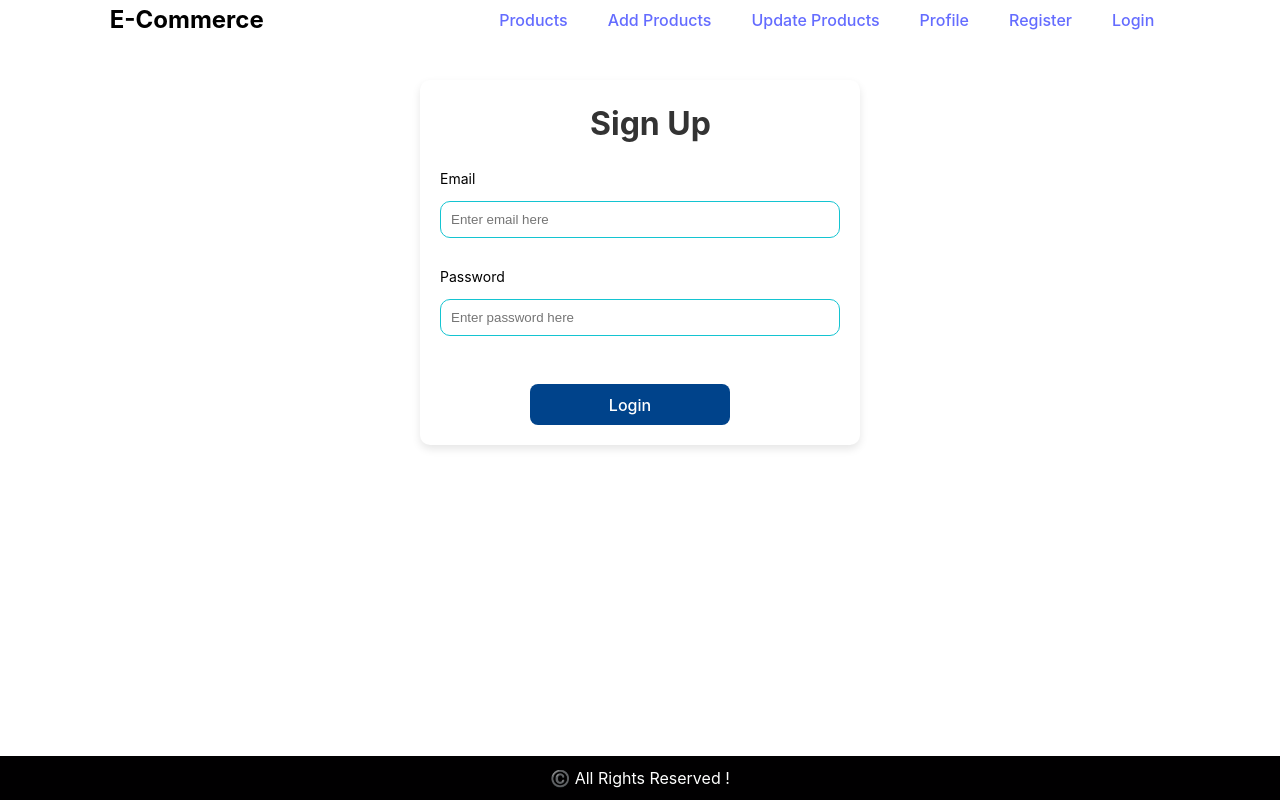
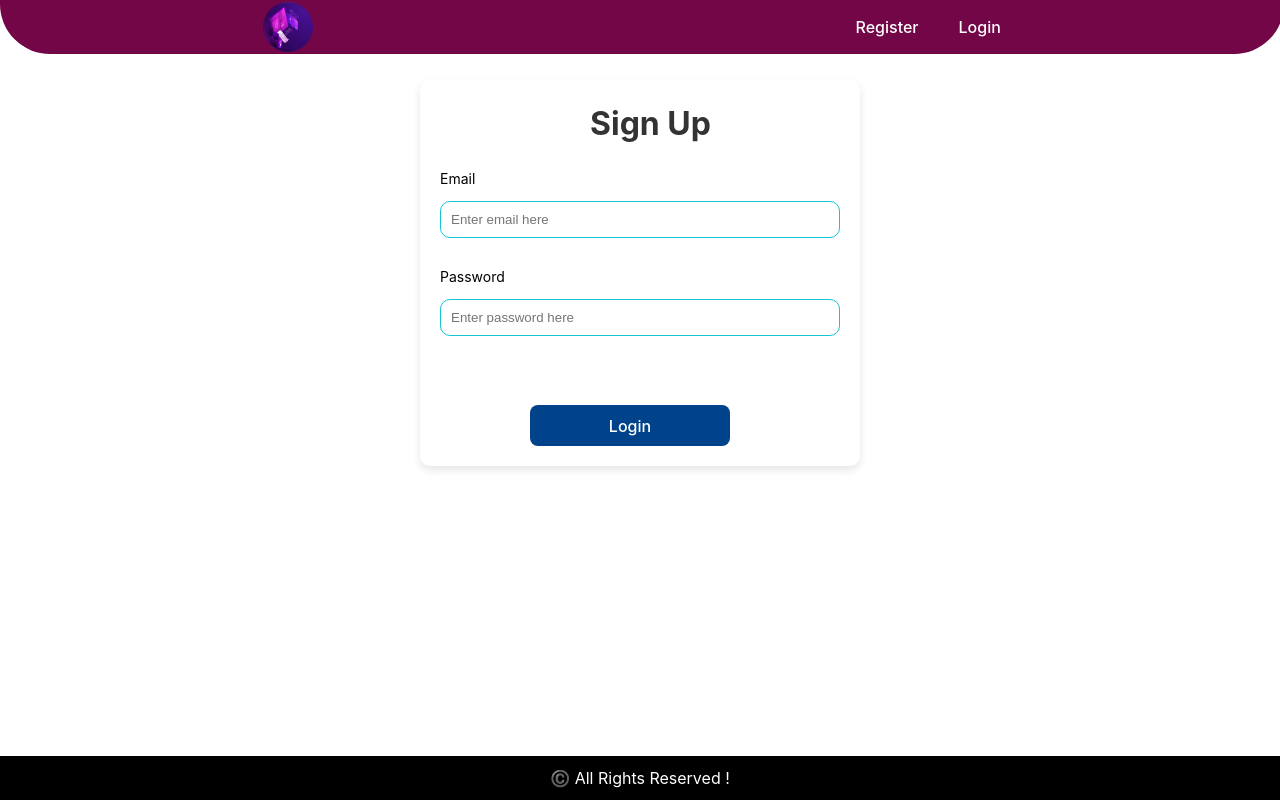
Before and after one commit to shubhamdsk/E-Commerce, a React (Vite) app in the folder frontend/: page /login in a window 1280 px wide. Built offline with nearby package versions, Linux system fonts and the light colour scheme.

Commit message:
complete login module

```diff
--- a/frontend/src/App.css
+++ b/frontend/src/App.css
@@ -2,7 +2,6 @@
   font-family: Inter, system-ui, Avenir, Helvetica, Arial, sans-serif;
   line-height: 1.5;
   font-weight: 400;
-  /* background-color: #242424; */
   color: white;
   font-synthesis: none;
   text-rendering: optimizeLegibility;
@@ -12,11 +11,11 @@
 
 a {
   font-weight: 500;
-  color: #646cff;
+  color: white;
   text-decoration: inherit;
 }
 a:hover {
-  color: #535bf2;
+  color: #d7b7c1;
 }
 h1 {
   color: black;
--- a/frontend/src/components/auth/login/Login.jsx
+++ b/frontend/src/components/auth/login/Login.jsx
@@ -1,7 +1,16 @@
-import React, { useState } from "react";
+import React, { useEffect, useState } from "react";
 import Style from "./Login.module.css";
+import { useNavigate } from "react-router-dom";
 import { url } from "../../../environment/environment_url";
 const Login = () => {
+  const navigate = useNavigate();
+  const auth = localStorage.getItem("user");
+  useEffect(() => {
+    if (auth) {
+      navigate("/");
+    }
+  }, []);
+
   const [formData, setFormData] = useState({
     email: "",
     password: "",
@@ -9,6 +18,7 @@ const Login = () => {
   const [error, setError] = useState({
     email: "",
     password: "",
+    general: "",
   });
 
   const handleChange = (e) => {
@@ -19,10 +29,11 @@ const Login = () => {
       [name]: value,
     });
 
-    setError({
-      ...error,
+    setError((prevError) => ({
+      ...prevError,
       [name]: "",
-    });
+      general: "",
+    }));
   };
 
   const handleValidate = () => {
@@ -49,7 +60,9 @@ const Login = () => {
   };
 
   const handleLogin = async () => {
-    if (handleValidate()) {
+    if (!handleValidate()) return;
+
+    try {
       const response = await fetch(url.auth.login, {
         method: "POST",
         body: JSON.stringify(formData),
@@ -57,10 +70,38 @@ const Login = () => {
           "Content-Type": "application/json",
         },
       });
+
       const result = await response.json();
-      console.log(result);
+      console.log("Backend Response:", result);
+
+      if (!result.success) {
+        setError({
+          email: result.error.toLowerCase().includes("email")
+            ? result.error
+            : "",
+          password: result.error.toLowerCase().includes("password")
+            ? result.error
+            : "",
+          general:
+            !result.error.toLowerCase().includes("email") &&
+            !result.error.toLowerCase().includes("password")
+              ? result.error
+              : "",
+        });
+        return;
+      }
+      if (result.user) {
+        localStorage.setItem("user", JSON.stringify(result));
+        navigate("/");
+      }
+
+      console.log("Login Successful", result);
+    } catch (error) {
+      console.error("Login error:", error);
+      setError({ general: "Login failed. Please try again." });
     }
   };
+
   return (
     <div className={Style["form-container"]}>
       <div className={Style["register"]}>
@@ -88,6 +129,7 @@ const Login = () => {
           placeholder="Enter password here"
         />
         <div className={Style["error-message"]}>{error.password}</div>
+        <div className={Style["general-message"]}>{error.general}</div>
 
         <button
           type="button"
--- a/frontend/src/components/auth/login/Login.module.css
+++ b/frontend/src/components/auth/login/Login.module.css
@@ -34,6 +34,14 @@
   margin-top: 1px;
   color: red !important;
   font-size: 12px;
+}
+
+.general-message {
+  height: 20px;
+  margin-top: 1px;
+  color: red !important;
+  font-size: 10pt;
+  margin-left: 35%;
 }
 
 button {
--- a/frontend/src/components/pages/navbar/Navbar.jsx
+++ b/frontend/src/components/pages/navbar/Navbar.jsx
@@ -1,8 +1,9 @@
 import { Link, useNavigate } from "react-router-dom";
 import Style from "./Navbar.module.css";
-
+import logo from '../../../assets/logo.jpg'
 const Navbar = () => {
   const auth = localStorage.getItem("user");
+  const user = JSON.parse(auth)?.user?.name;
   const navigate = useNavigate();
   const logout = () => {
     localStorage.clear();
@@ -10,34 +11,22 @@ const Navbar = () => {
   };
   return (
     <div className={Style["nav"]}>
-      <h2 style={{ color: "black" }}> E-Commerce</h2>
-      <ul>
-        <li>
-          <Link to="/">Products</Link>
-        </li>
-        <li>
-          <Link to="/addproduct">Add Products</Link>
-        </li>
-        <li>
-          <Link to="/update">Update Products</Link>
-        </li>
-        <li>
-          <Link to="/profile">Profile</Link>
-        </li>
-        <li>
-          {auth ? (
-            <Link onClick={logout} to={"/register"}>
-              Logout
-            </Link>
-          ) : (
-            <Link to="/register">Register</Link>
-          )}
-        </li>
-        <li>
-          <Link to={"/login"}>Login</Link>
-        </li>
-      </ul>
-    </div>
+      {/* <h2 style={{ color: "black" }}> E-Commerce</h2> */}
+        <img src={logo} alt="logo" />
+      {auth ? <ul>
+        <li> <Link to="/">Products</Link></li>
+        <li> <Link to="/addproduct">Add Products</Link> </li>
+        <li> <Link to="/update">Update Products</Link></li>
+        <li> <Link to="/profile">Profile</Link></li>
+        <li> <Link onClick={logout} to={"/login"}>Logout({user})</Link></li>
+      </ul >
+        :
+        <ul>
+          <li><Link to="/register">Register</Link></li>
+          <li><Link to={"/login"}>Login</Link></li>
+        </ul>
+      }
+    </div >
   );
 };
 
--- a/frontend/src/components/pages/navbar/Navbar.module.css
+++ b/frontend/src/components/pages/navbar/Navbar.module.css
@@ -1,5 +1,6 @@
 .nav {
   width: 100%;
+  background-color: #720647;
   color: #fff;
   padding: 2px 2px;
   position: fixed;
@@ -8,6 +9,8 @@
   display: flex;
   align-items: center;
   justify-content: space-around;
+  border-bottom-left-radius: 50px;
+  border-bottom-right-radius: 50px;
 }
 
 .nav ul li {
@@ -16,3 +19,10 @@
   margin: 5px 20px;
   font-size: 16px;
 }
+
+img{
+float: left;
+  width: 50px;
+  height: 50px;
+  border-radius: 50%;
+}
```
Also changed, not shown: frontend/src/assets/logo.jpg (added), 1 other file (tests, documents, lock files or other folders).
